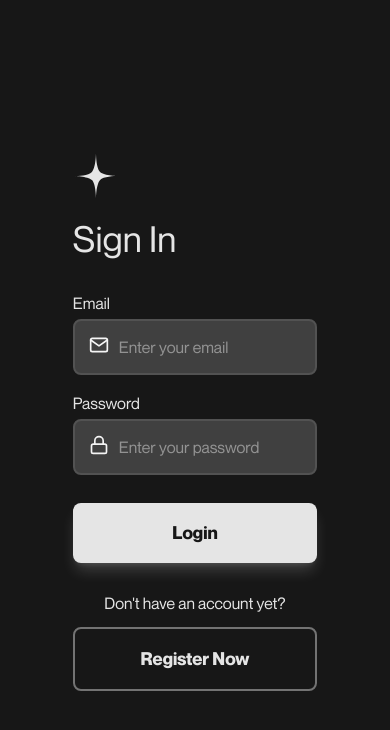
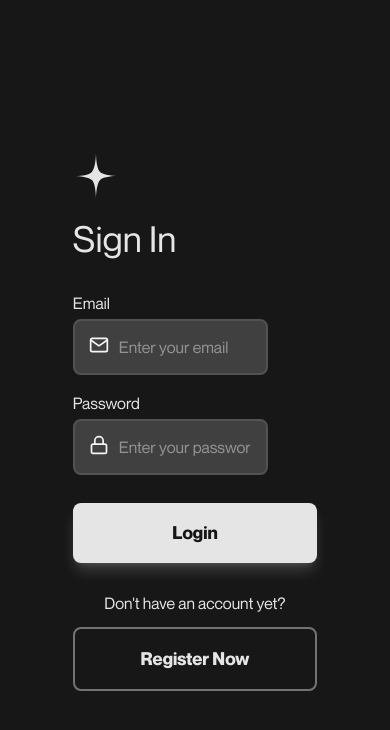
Before and after one commit to liquid-O2/ryokucha, a Next.js app: page /login in a window 390 px wide. Shown: the top 730 px of the page. Built offline with nearby package versions, Linux system fonts and the light colour scheme; no server answers.

Commit message:
fix: style fixes for inputs

```diff
--- a/app/page.tsx
+++ b/app/page.tsx
@@ -1,7 +1,7 @@
 'use client'
 import { useEffect, useState } from 'react'
 import { auth } from '../firebase/config'
-import { changeStateIfAuthChanges } from '../firebase/authHooks'
+import { changeStateIfAuthChanges } from '../firebase/authChangeHook'
 import '../styles/globals.css'
 import { signOut } from 'firebase/auth'
 import Link from 'next/link'
--- a/components/Form/baseForm/baseForm.tsx
+++ b/components/Form/baseForm/baseForm.tsx
@@ -76,7 +76,7 @@ export default function BaseForm({ isRegister, setIsRegister }: formProps) {
           <div className='input-wrapper'>
             {/* */}
             <Input
-              className={errors.email ? 'border-red-400' : 'border-neutral-600'}
+              className={`input ${errors.email ? 'border-red-400' : 'border-neutral-600'}`}
               type='email'
               placeholder='Enter your email'
               customAttr={{
@@ -111,7 +111,7 @@ export default function BaseForm({ isRegister, setIsRegister }: formProps) {
             {/* */}
 
             <Input
-              className={errors.password ? 'border-red-400' : 'border-neutral-600'}
+              className={`input ${errors.password ? 'border-red-400' : 'border-neutral-600'}`}
               type='password'
               placeholder='Enter your password'
               customAttr={{
--- a/components/Form/input.tsx
+++ b/components/Form/input.tsx
@@ -10,7 +10,7 @@ interface InputProps extends InputHTMLAttributes<HTMLInputElement> {
 const Input = ({ className, type, placeholder, customAttr, value }: InputProps) => {
   return (
     <input
-      className={` input pr-4 pl-11 py-3 rounded-lg border-2 bg-neutral-700 text-neutral-200 w-full lg:w-auto max-w-none ${className}`}
+      className={`pr-4 pl-11 py-3 rounded-lg border-2 bg-neutral-700 text-neutral-200 w-full lg:w-auto max-w-none ${className}`}
       type={type}
       placeholder={placeholder}
       {...customAttr}
--- a/components/Todos/todoForm.tsx
+++ b/components/Todos/todoForm.tsx
@@ -41,10 +41,10 @@ const TodoForm = ({ update, id, formTitle, setIsModalVisible }: todoProps) => {
               type='text'
               placeholder='Enter your todo'
               defaultValue={update ? `${formTitle}` : ''}
-              className={errors.title ? 'border-red-400' : 'border-neutral-600'}
+              className={`h-[3.5rem] ${errors.title ? 'border-red-400' : 'border-neutral-600'}`}
               customAttr={{ ...register('title', { required: 'You must enter a todo item' }) }}
             />
-            <div className='icon'>
+            <div className='icon pen'>
               <Icon.PenTool size={20} className={errors.title ? 'stroke-red-400' : 'stroke-neutral-100'} />
             </div>
             {errors.title && <p className='text-red-400 text-sm mt-1'>{`${errors.title?.message}`}</p>}
--- a/styles/globals.css
+++ b/styles/globals.css
@@ -30,7 +30,11 @@ a {
   pointer-events: none;
 }
 
-input {
+.pen {
+  top: 1.2rem;
+}
+
+.input {
   max-width: 50vw;
   min-width: 20vw;
   color: rgb(229 229 229);
```
Also changed, not shown: firebase/authChangeHook.ts (renamed from firebase/authHooks.ts).
